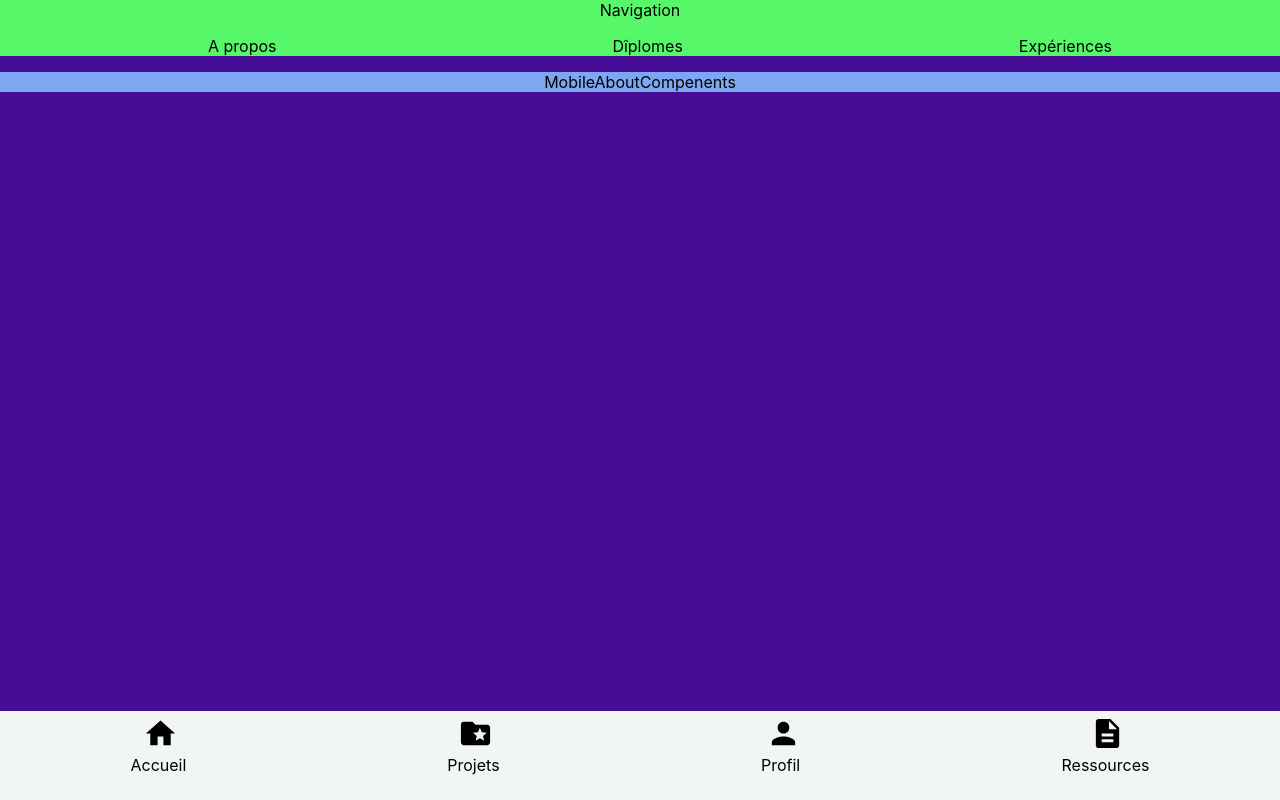
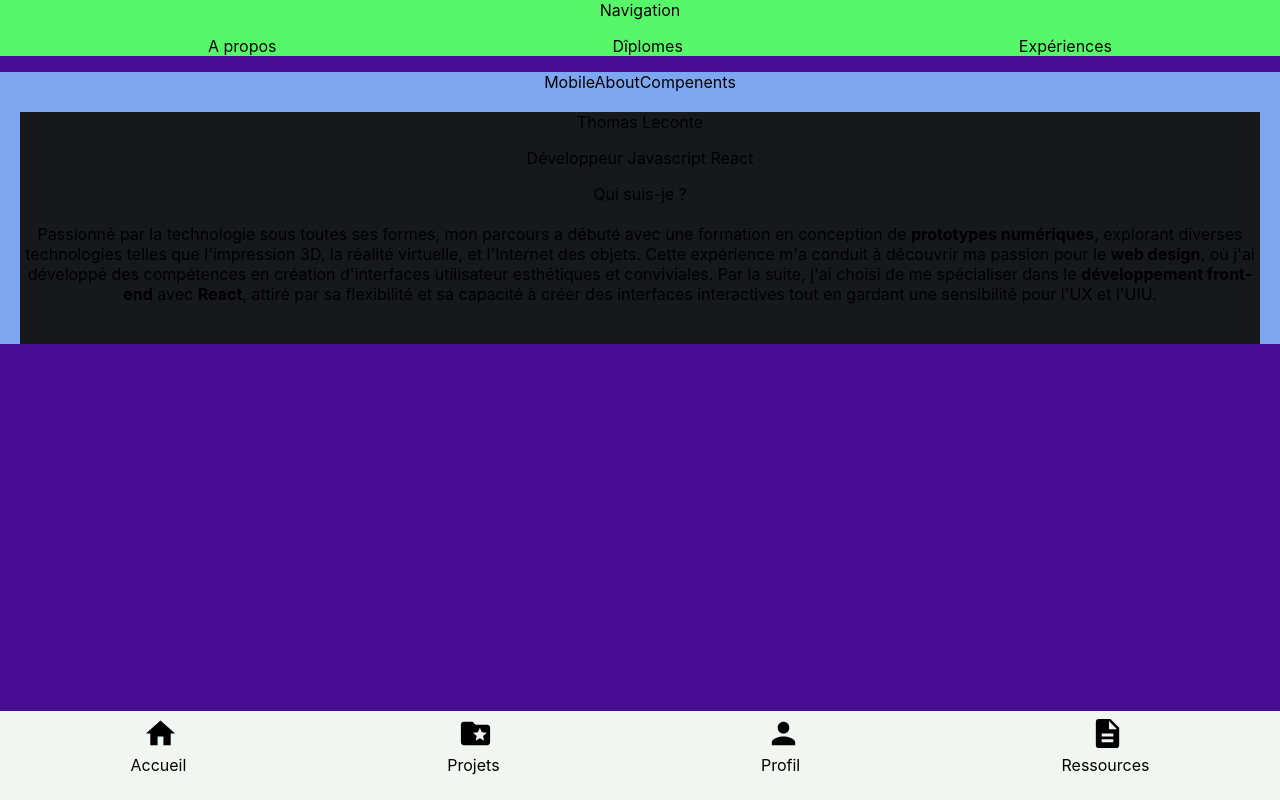
Before and after one commit to Halloween47/portfolio_2024, a React (Create React App) app: page /aPropos in a window 1280 px wide. Built offline with nearby package versions, Linux system fonts and the light colour scheme.

Commit message:
Utilisation de variables sass pour la gestion des couleurs

```diff
--- a/src/components/mobileAboutMe/_mobileAboutMe.scss
+++ b/src/components/mobileAboutMe/_mobileAboutMe.scss
@@ -1,4 +1,5 @@
 .mobileAboutMe {
-    background-color: #aae90d;
+    // background-color: #aae90d;
+    background-color: $primary-color;
     margin: 20px;
 }
--- /dev/null
+++ b/src/sass/_colors.scss
@@ -0,0 +1,5 @@
+$primary-color: #17181C;
+$secondary-color: #F5F5F5;
+$font-color: #17181C;
+$test-color1:#0fc51b;
+$test-color2:#6a0fc5;
--- a/src/store/aboutSlice.js
+++ b/src/store/aboutSlice.js
@@ -4,7 +4,7 @@ const aboutSlice = createSlice({
     name: 'about',
     initialState: {
         aboutState: false,
-        aboutMeState: false,
+        aboutMeState: true,
         certificateState: false,
         experiencesState: false
     },
--- a/src/style.css
+++ b/src/style.css
@@ -329,7 +329,7 @@ code {
 }
 
 .mobileAboutMe {
-  background-color: #aae90d;
+  background-color: #17181C;
   margin: 20px;
 }
 
--- a/src/style.scss
+++ b/src/style.scss
@@ -1,4 +1,6 @@
 //////////////REFACTO/////////////////////
+@import './sass/colors';
+
 @import './pages/accueil/accueilMobile';
 @import './pages/projets/projets/projets';
 
```
Also changed, not shown: 1 other file (tests, documents, lock files or other folders).
